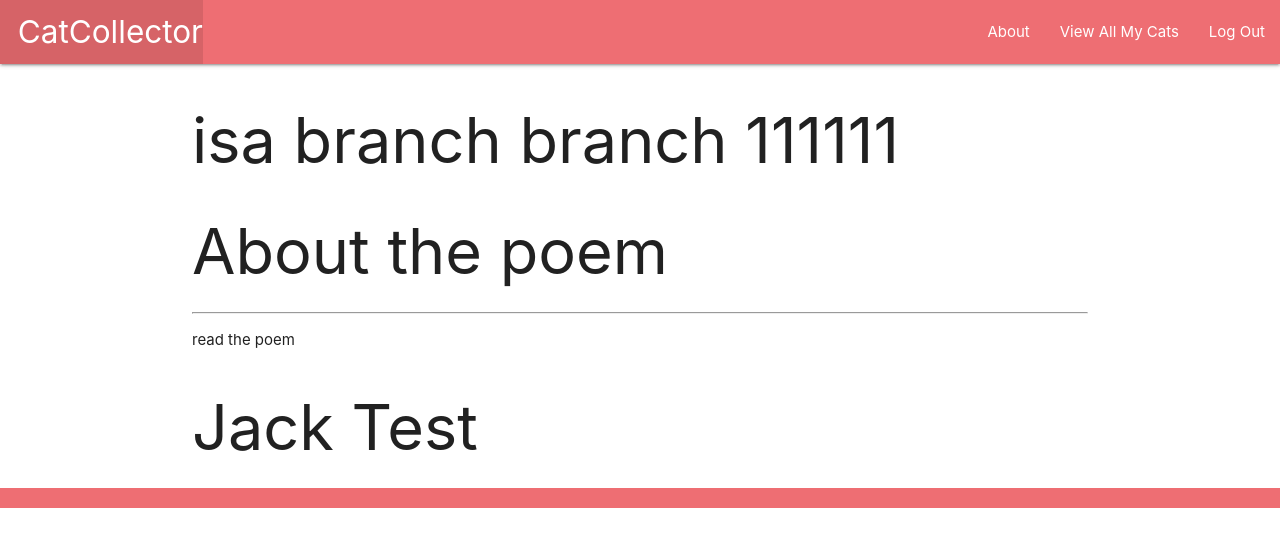
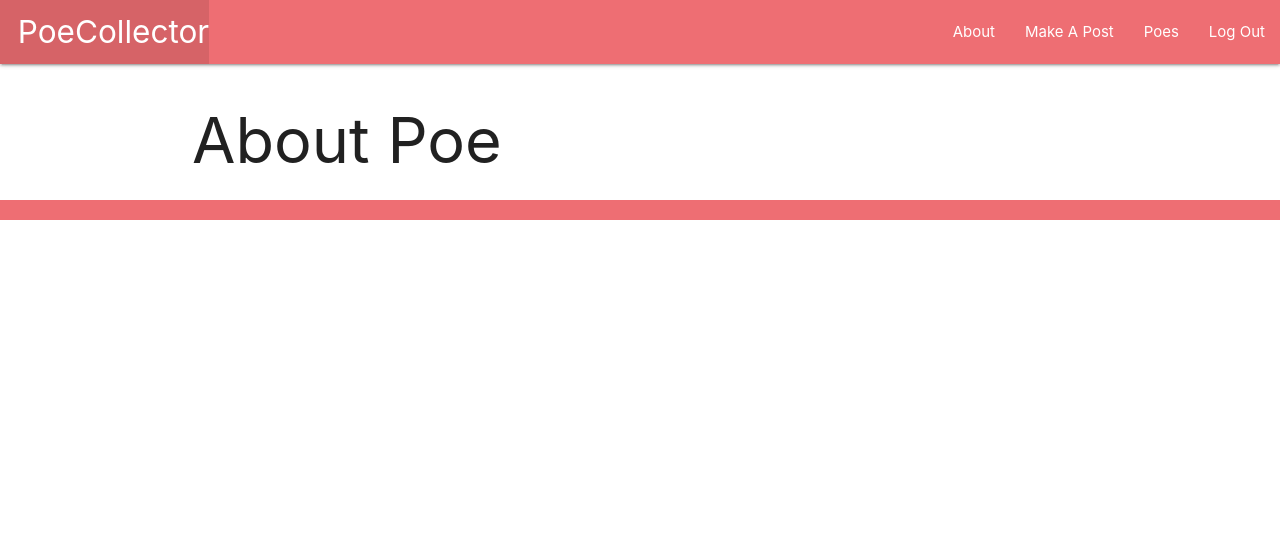
Before and after one commit to jacksweat22/Poe-previous-edition, a Django app: page /about/ in a window 1280 px wide. Shown: the top 547 px of the page. Run offline with Django 3.2, Linux system fonts and the light colour scheme; the visitor is signed in with stand-in values (Sample User, id 1).

Commit message:
added 'make a post' to nav bar and half the create for a new post

```diff
--- a/poems/main_app/templates/about.html
+++ b/poems/main_app/templates/about.html
@@ -1,9 +1,7 @@
 {% extends 'base.html' %}
 {% block content %}
-<h1>isa branch branch 111111</h1>
-<h1>About the poem</h1>
-<hr />
-<p>read the poem</p>
-<h1>Jack Test</h1>
+
+<h1>About Poe</h1>
+
 
 {% endblock %}
--- a/poems/main_app/templates/base.html
+++ b/poems/main_app/templates/base.html
@@ -12,16 +12,16 @@
     <nav>
       <div class="nav-wrapper">
         <ul>
-          <li><a href="/" class="left brand-logo">&nbsp;&nbsp;CatCollector</a></li>
+          <li><a href="{% url 'home' %}" class="left brand-logo">&nbsp;&nbsp;PoeCollector</a></li>
           <ul class="right">
             <!-- changes below -->
             <li><a href="{% url 'about' %}">About</a></li>
             {% if user.is_authenticated %}
-
-              <li><a href="{% url 'index' %}">View All My Cats</a></li>
+              <li><a href="{% url 'poes_create' %}">Make A Post</a></li>
+              <li><a href="{% url 'index' %}">Poes</a></li>
               <li><a href="{% url 'logout' %}">Log Out</a></li>
             {% else %}
-            <li><a href="{% url 'about' %}">Log In</a></li>
+            <!-- <li><a href="{% url 'about' %}">Log In</a></li> -->
             <li><a href="{% url 'signup' %}">Sign Up</a></li>
             <li><a href="{% url 'login' %}">Log In</a></li>
             {% endif %}
--- /dev/null
+++ b/poems/main_app/templates/home.html
@@ -0,0 +1,5 @@
+{% extends 'base.html' %}
+{% block content %}
+<h1>home</h1>
+<p>login(link) or sign up(link) (disable nav links from showing when user's not logged in)</p>
+{% endblock %}
--- a/poems/main_app/templates/index.html
+++ b/poems/main_app/templates/index.html
@@ -1,4 +1,4 @@
 {% extends 'base.html' %}
 {% block content %}
-<h1>poems go here</h1>
+<h1>poems index</h1>
 {% endblock %}
--- a/poems/main_app/urls.py
+++ b/poems/main_app/urls.py
@@ -3,7 +3,9 @@ from . import views
 
 urlpatterns = [
  path('', views.home, name='home'),
+ path('home/', views.home, name='home'),
  path('about/', views.about, name ='about'),
  path('accounts/signup/', views.signup, name='signup'),
  path('index/', views.index, name ='index'),
+ path('index/create', views.PoeCreate.as_view(), name='poes_create'),
 ]
--- a/poems/main_app/views.py
+++ b/poems/main_app/views.py
@@ -1,13 +1,18 @@
 from django.shortcuts import render, redirect
 from django.contrib.auth import login
 from django.contrib.auth.forms import UserCreationForm
+from django.views.generic.edit import CreateView
+from .models import Poems
 
 # Create your views here.
 # from django.http import HttpResponse
 
 # Define the home view
+# def home(request):
+#   return HttpResponse('<h1>home page</h1>')
+
 def home(request):
-  return render('<h1>home page</h1>')
+  return render(request, 'home.html')
 
 def about(request):
   return render(request, 'about.html')
@@ -28,3 +33,12 @@ def signup(request):
   form = UserCreationForm()
   context = {'form': form, 'error_message': error_message}
   return render(request, 'registration/signup.html', context)
+
+class PoeCreate(CreateView):
+  model = Poems
+  fields = ['title', 'poem']
+
+class PoeCreate(CreateView):
+  model = Poems
+  fields = ['title', 'poem']
+  success_url = '/index/'
```
Also changed, not shown: poems/main_app/templates/main_app/poems_form.html (added, +10 -0 lines).
